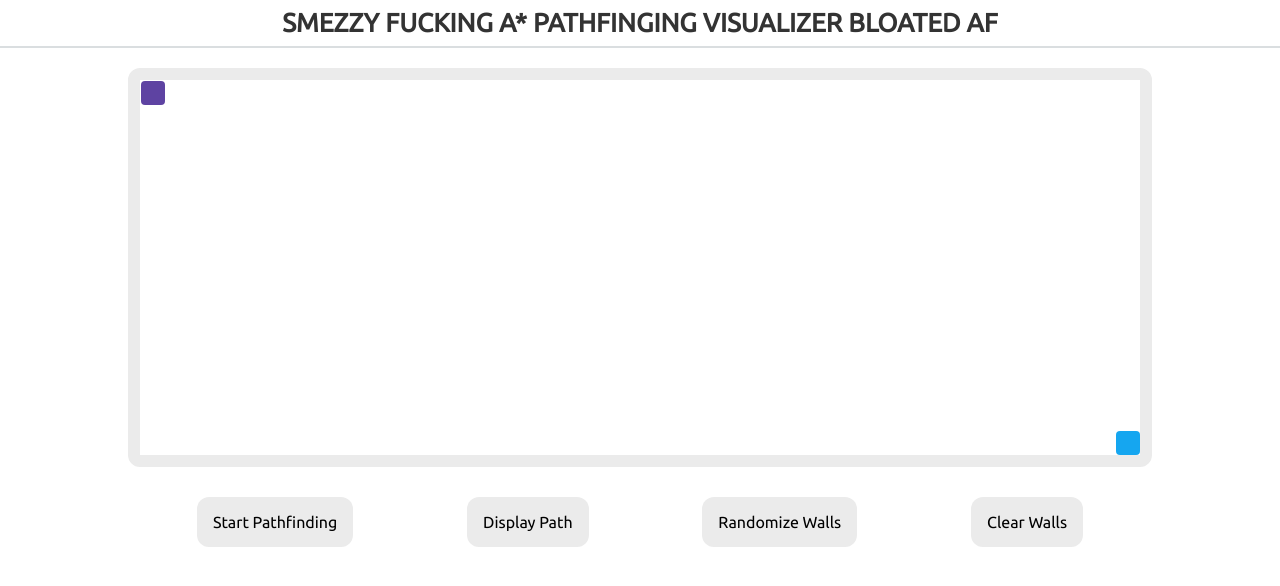
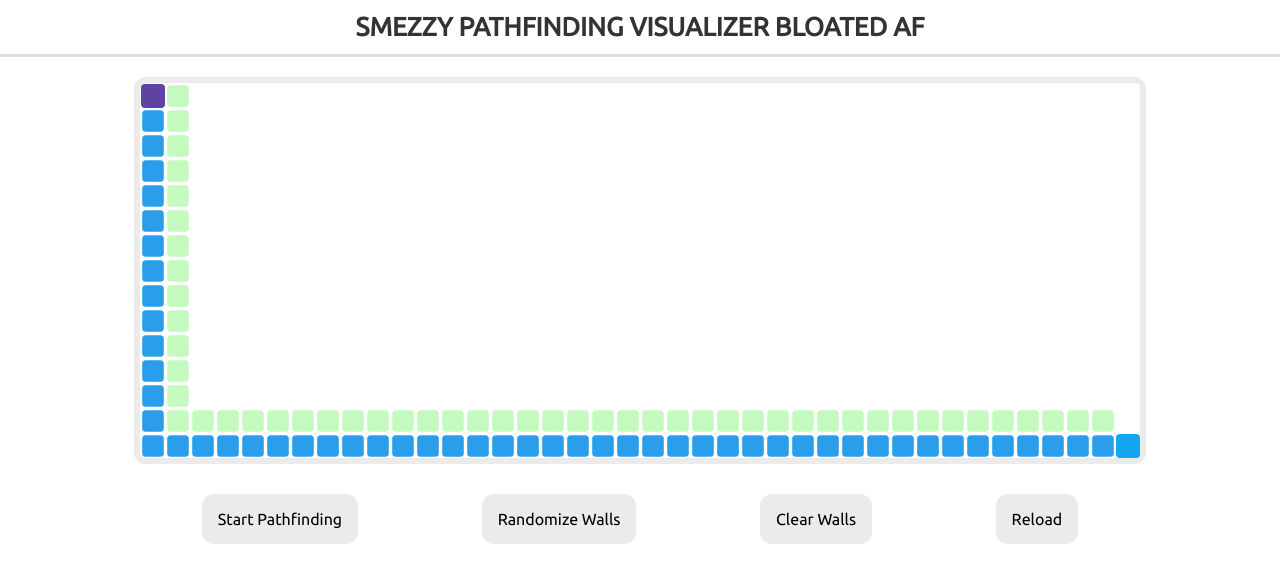
Before and after one commit to smezzy/js-pathfinder-visualizer, a plain HTML site: page index.html in a window 1280 px wide. Both pictures are taken after a click on the button "Start Pathfinding". Drawn offline with Linux system fonts and the light colour scheme.

Commit message:
fix random wall gen

```diff
--- a/index.html
+++ b/index.html
@@ -9,15 +9,15 @@
 </head>
 <body>
 
-    <h1>SMEZZY FUCKING A* PATHFINGING VISUALIZER BLOATED AF </h1>
+    <h1>SMEZZY PATHFINDING VISUALIZER BLOATED AF</h1>
     <div class="grid">
 
     </div>
     <div class="buttons">
         <button onclick="Astar.startPathfinding()" >Start Pathfinding</button>
-        <button onclick="Grid.displayPath()" >Display Path</button>
         <button onclick="Grid.randomizeNodes(-1)" >Randomize Walls</button>
         <button onclick="Grid.clearWalls()" >Clear Walls</button>
+        <button onclick="window.location.reload()" >Reload</button>
     </div>
 
 </body>
--- a/js/app.js
+++ b/js/app.js
@@ -1,10 +1,11 @@
 
 let App = (function() {
-
-    Grid.initializeGrid(40, 15);
+    let width = 40;
+    let height = 15;
+    Grid.initializeGrid(width, height);
 
     let start = new Vec3(0, 0);
-    let goal = new Vec3(39, 14);
+    let goal = new Vec3(width - 1, height - 1);
 
     Astar.setGoal(start, goal);
     return;
--- a/js/astar.js
+++ b/js/astar.js
@@ -21,6 +21,9 @@ let Astar = (function() {
         let startNode = Grid.getNodeByPosition(start.x, start.y);
         let _node = new Node(startNode, new Vec3(start.x, start.y), 0, 0, this);
         pathfind(_node);
+        setTimeout(() => {
+            Grid.displayPath();
+        }, 150);
     }
 
     function getNeighbors(_position) {
--- a/js/grid.js
+++ b/js/grid.js
@@ -64,7 +64,14 @@ let Grid = (function() {
 
     const selectNodeByPosition = (x, y, type) => {
         let node = document.getElementById(x + '-' + y);
+
+        if (type != 'goal' && type != 'start') {
+            if(node.classList.contains('goal') || node.classList.contains('start')) return;
+            selectNode(node, type);
+        }
+
         selectNode(node, type);
+
     }
 
     const getNodeByPosition = (x, y) => {
@@ -95,7 +102,7 @@ let Grid = (function() {
                 _node.node.classList = 'node ' + _node.type;
                 index++;
                 arguments.callee(index);
-            }, 75);
+            }, 35);
         })(index);
     }
 
--- a/styles.css
+++ b/styles.css
@@ -13,12 +13,12 @@ body {
 
 h1 {
     text-align: center;
-    padding: 8px 0px;
+    padding: 12px 0px;
     font-weight: bold;
     width: 100%;
     font-size: 26px;
     margin-bottom: 20px;
-    border-bottom: 2px solid #DADEE0;
+    border-bottom: 3px solid #DADEE0;
     background-color: #fff;
 }
 .grid {
@@ -27,7 +27,7 @@ h1 {
     margin: 0 auto;
     background-color: white;
     border-radius: 12px;
-    border: 12px solid #EBEBEB;
+    border: 6px solid #EBEBEB;
 }
 
 .node {
@@ -43,7 +43,7 @@ h1 {
 .selected {
     border-radius: 4px;
     box-sizing: border-box;
-    background-color: #EBEBEB;
+    background-color: #444444;
 
 
 }
@@ -54,23 +54,32 @@ h1 {
 
 }
 
-.closed {
-    background-color: #fff;
-
-}
 .goal {
     border-radius: 4px;
     background-color: #15A6F0;
+}
+
+.closed {
+    border-radius: 4px;
+    background-color: #fabebe;
+    border: 2px solid #fabebe;
+    box-sizing: border-box;
+    transform: scale(.9);
 
 }
 .open {
-    background-color: #fff;
+    border-radius: 4px;
+    background-color: #c5fabe;
+    border: 2px solid #c5fabe;
+    box-sizing: border-box;
+    transform: scale(.9);
 }
 .path {
     border-radius: 4px;
-    background-color: white;
-    border: 3px solid #BEE2FA;
+    background-color: #2a9eeb;
+    border: 3px solid #2a9eeb;
     box-sizing: border-box;
+    transform: scale(.9);
 }
 
 .buttons {
```
